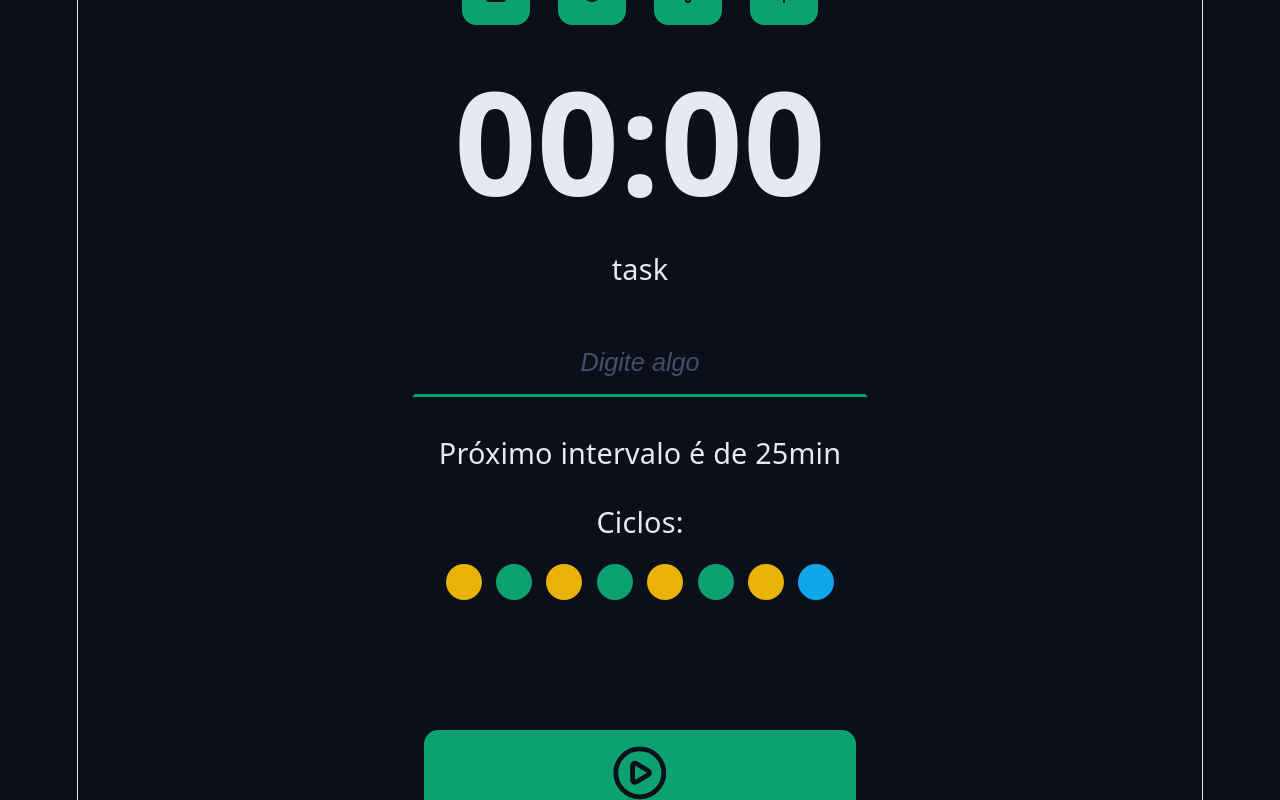
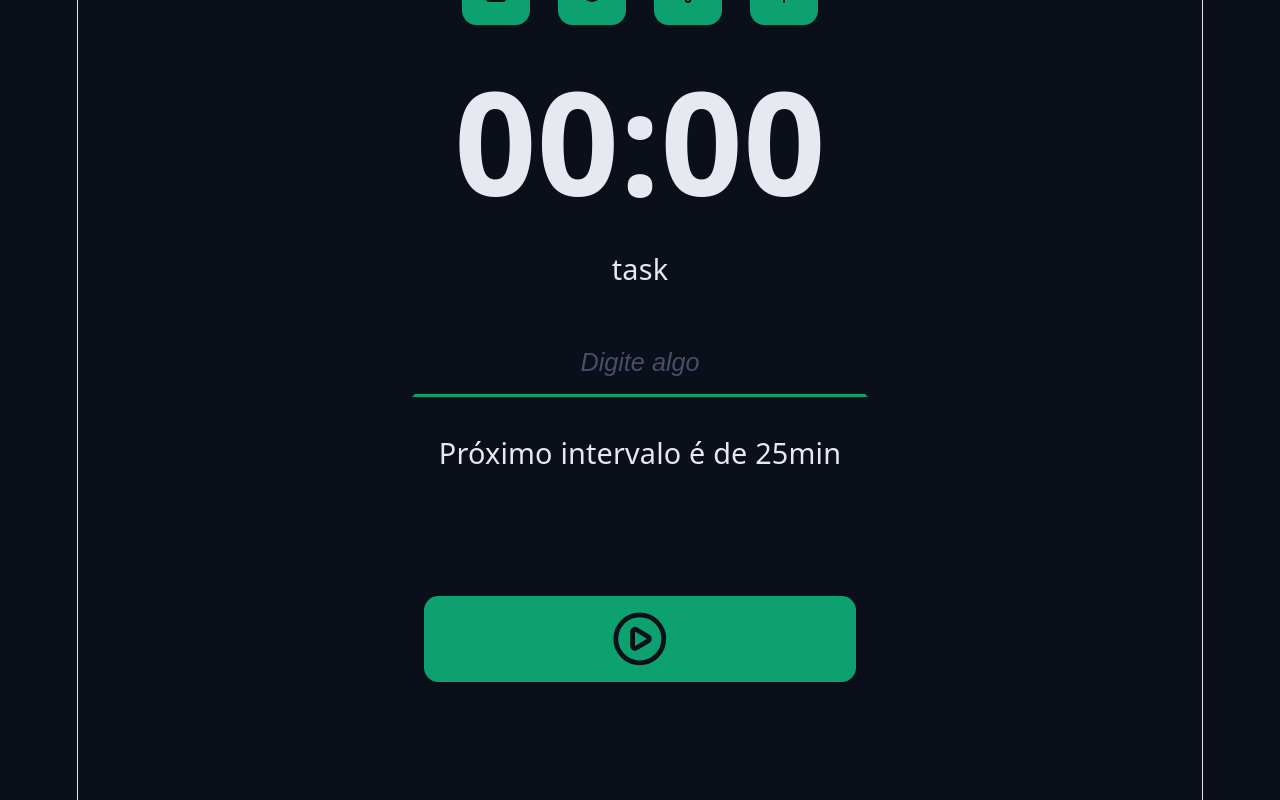
Before and after one commit to erikaperciliano/chronos-pomodoro, a React (Vite) app: page / in a window 1280 px wide. Shown: the part 356-1156 px from the top of the page. Built offline with nearby package versions, Linux system fonts and the light colour scheme.

Commit message:
feat: adds iteration to cycle indicators

```diff
--- a/src/components/Cycles/index.tsx
+++ b/src/components/Cycles/index.tsx
@@ -1,17 +1,35 @@
+import { getNextCycle } from '../../utils/getNextCycle';
+import { getNextCycleType } from '../../utils/getNextCycleType';
+import { useTaskContex } from '../contexts/TaskContext';
 import styles from './styles.module.css';
 export function Cycles() {
+  const { state } = useTaskContex();
+
+  const cycleStep = Array.from({ length: state.currentCycle });
+
+  const cycleDescriptionMap = {
+    workTime: 'foco',
+    shortBreakTime: 'descanso curto',
+    longBreakTime: 'descanso long',
+  };
+
   return (
     <div className={styles.cycles}>
       <span>Ciclos:</span>
       <div className={styles.cycleDots}>
-        <span className={`${styles.cycleDot} ${styles.workTime}`}></span>
-        <span className={`${styles.cycleDot} ${styles.shortBreakTime}`}></span>
-        <span className={`${styles.cycleDot} ${styles.workTime}`}></span>
-        <span className={`${styles.cycleDot} ${styles.shortBreakTime}`}></span>
-        <span className={`${styles.cycleDot} ${styles.workTime}`}></span>
-        <span className={`${styles.cycleDot} ${styles.shortBreakTime}`}></span>
-        <span className={`${styles.cycleDot} ${styles.workTime}`}></span>
-        <span className={`${styles.cycleDot} ${styles.longBreakTime}`}></span>
+        {cycleStep.map((_, index) => {
+          const nextCycle = getNextCycle(index);
+          const nextCycleType = getNextCycleType(nextCycle);
+
+          return (
+            <span
+              key={nextCycle}
+              className={`${styles.cycleDot} ${styles[nextCycleType]}`}
+              aria-label={`Indicador de ciclo de ${cycleDescriptionMap[nextCycleType]}`}
+              title={`Indicador de ciclo de ${cycleDescriptionMap[nextCycleType]}`}
+            ></span>
+          );
+        })}
       </div>
     </div>
   );
--- a/src/components/MainForm/index.tsx
+++ b/src/components/MainForm/index.tsx
@@ -68,9 +68,11 @@ export function MainForm() {
         <p>Próximo intervalo é de 25min</p>
       </div>
 
-      <div className='formRow'>
-        <Cycles />
-      </div>
+      {state.currentCycle > 0 && (
+        <div className='formRow'>
+          <Cycles />
+        </div>
+      )}
 
       <div className='formRow'>
         <DefaultButton icon={<PlayCircleIcon />} />
```
